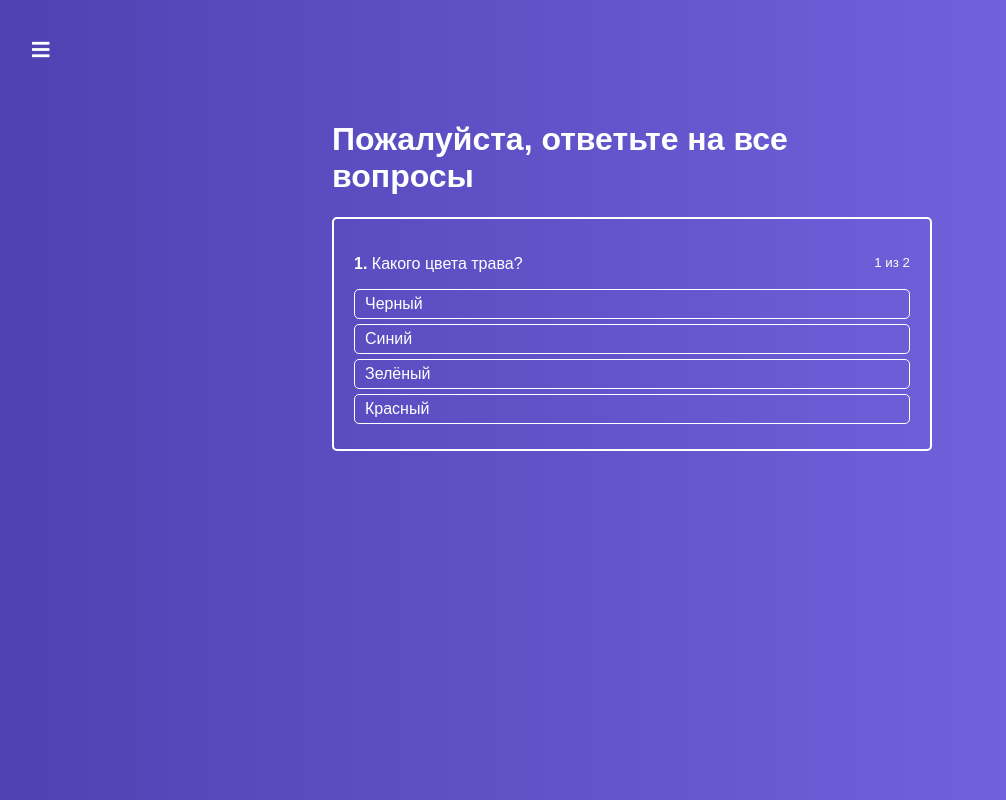
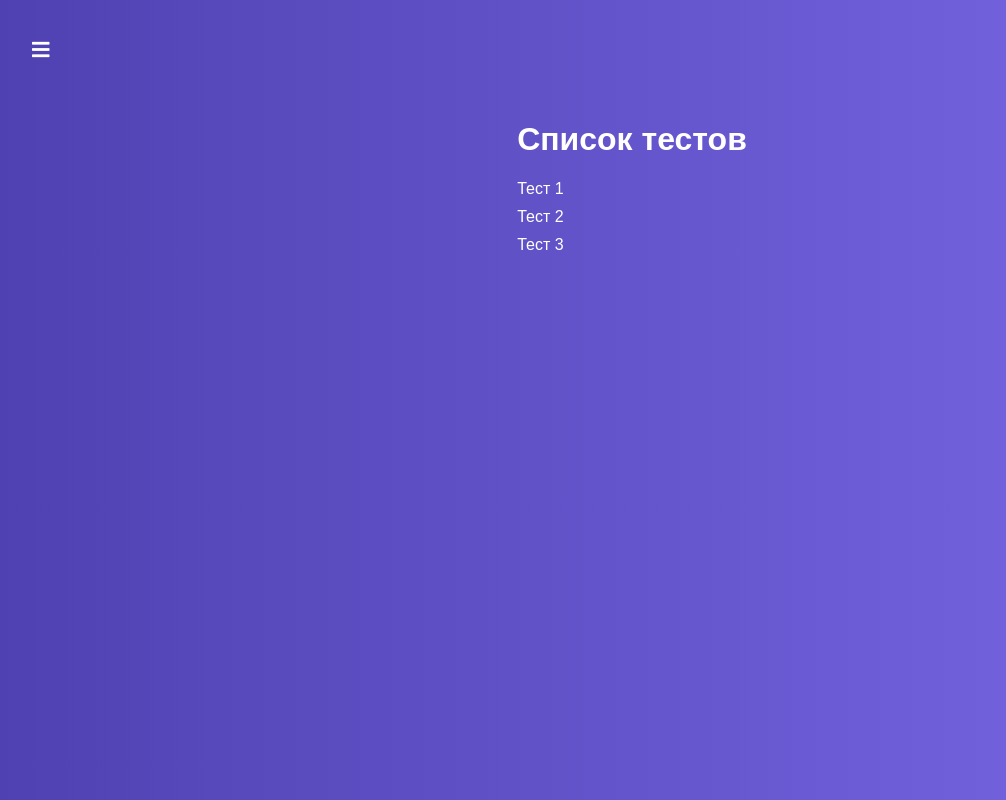
Before and after one commit to abr-ya/react-quiz3, a React (Create React App) app: page / in a window 1280 px wide. Shown: the whole page, without its empty margins (8-1014 px from the left). Built offline with nearby package versions, Linux system fonts and the light colour scheme.

Commit message:
Добавлен роутинг.

```diff
--- a/package.json
+++ b/package.json
@@ -6,6 +6,7 @@
     "classnames": "^2.2.6",
     "react": "^16.11.0",
     "react-dom": "^16.11.0",
+    "react-router-dom": "^5.1.2",
     "react-scripts": "3.2.0"
   },
   "scripts": {
--- a/src/App.js
+++ b/src/App.js
@@ -1,13 +1,22 @@
 import React, { Component } from 'react';
 import Layout from './hoc/Layout/Layout';
+import {Route, Switch} from 'react-router-dom';
+import Auth from './containers/Auth/Auth';
 import Quiz from './containers/Quiz/Quiz';
+import QuizCreator from './containers/QuizCreator/QuizCreator';
+import QuizList from './containers/QuizList/QuizList';
 
 
 class App extends Component {
   render() {
     return (
       <Layout>
-        <Quiz />
+        <Switch>
+          <Route path="/auth" component={Auth} />
+          <Route path="/quiz-creator" component={QuizCreator} />
+          <Route path="/quiz/:id" component={Quiz} />
+          <Route path="/" component={QuizList} />
+        </Switch>
       </Layout>
     );
   }
--- a/src/components/FinishedQuiz/FinishedQuiz.js
+++ b/src/components/FinishedQuiz/FinishedQuiz.js
@@ -1,6 +1,7 @@
 import React from 'react';
 import classes from './FinishedQuiz.module.css';
 import Button from '../UI/Button/Button';
+import {Link} from 'react-router-dom';
 
 
 const FinishedQuiz = props => {
@@ -43,7 +44,9 @@ const FinishedQuiz = props => {
 
             <div>
                 <Button onClick={props.onRetry} type='primary'>Повторить</Button>
-                <Button type='success'>Перейти к списку</Button>
+                <Link to={'/'}>
+                    <Button type='success'>Перейти к списку</Button>
+                </Link>
             </div>
 
         </div>
--- a/src/components/Nav/MenuMain/MenuMain.js
+++ b/src/components/Nav/MenuMain/MenuMain.js
@@ -1,15 +1,32 @@
 import React, {Component} from 'react';
 import classes from './MenuMain.module.css';
+import {NavLink} from 'react-router-dom';
 import Backdrop from '../../UI/Backdrop/Backdrop';
 
-const links = [1,2,3]
+const links = [
+    {to: '/', label: 'Список', exact: true},
+    {to: '/auth', label: 'Авторизация', exact: false},
+    {to: '/quiz-creator', label: 'Создать тест', exact: false},
+];
 
 class MenuMain extends Component {
+    // закрываем меню при клике по ссылке - копируем с клика по "пустому месту"
+    clickHandler = () => {
+        this.props.backdropClick();
+    }
+
     renderLinks() {
         return links.map((link, index) => {
             return (
                 <li key={index}>
-                    <a href="#">Link {link}</a>
+                    <NavLink
+                        to={link.to}
+                        exact={link.exact}
+                        activeClassName={classes.active}
+                        onClick={this.clickHandler}
+                    >
+                        {link.label}
+                    </NavLink>
                 </li>
             )
         })
--- /dev/null
+++ b/src/containers/Auth/Auth.js
@@ -0,0 +1,13 @@
+import React, { Component } from 'react';
+import classes from './Auth.module.css';
+
+
+export default class Auth extends Component {
+    render() {
+        return (
+            <div>
+                <h1>Auth</h1>
+            </div>
+        )
+    }
+}
--- /dev/null
+++ b/src/containers/Auth/Auth.module.css
@@ -0,0 +1,8 @@
+.Auth {
+    display: flex;
+    justify-content: center;
+    padding-top: 100px;
+    flex-grow: 1;
+    width: 100%;
+    background: linear-gradient(90deg, #5041b2 0%, #7969e6 100%);
+}
--- /dev/null
+++ b/src/containers/QuizCreator/QuizCreator.js
@@ -0,0 +1,13 @@
+import React, { Component } from 'react';
+import classes from './QuizCreator.module.css';
+
+
+export default class QuizCreator extends Component {
+    render() {
+        return (
+            <div>
+                <h1>QuizCreator</h1>
+            </div>
+        )
+    }
+}
--- /dev/null
+++ b/src/containers/QuizCreator/QuizCreator.module.css
@@ -0,0 +1,8 @@
+.QuizCreator {
+    display: flex;
+    justify-content: center;
+    padding-top: 100px;
+    flex-grow: 1;
+    width: 100%;
+    background: linear-gradient(90deg, #5041b2 0%, #7969e6 100%);
+}
--- /dev/null
+++ b/src/containers/QuizList/QuizList.js
@@ -0,0 +1,32 @@
+import React, { Component } from 'react';
+import classes from './QuizList.module.css';
+import {NavLink} from 'react-router-dom';
+
+export default class QuizList extends Component {
+    renderQuizes() {
+        // когда-нибудь мы будем забирать здесь список тестов с бэка
+        return [1, 2, 3].map((quiz, index) => {
+            return (
+                <li key={index} >
+                    <NavLink to={'/quiz/' + quiz}>
+                        Тест {quiz}
+                    </NavLink>
+                </li>
+            )
+        });
+    }
+
+    render() {
+        return (
+            <div className={classes.QuizList}>
+                <div>
+                    <h1>Список тестов</h1>
+                    <ul>
+                        {this.renderQuizes()}
+                    </ul>
+                </div>
+            </div>
+
+        )
+    }
+}
--- /dev/null
+++ b/src/containers/QuizList/QuizList.module.css
@@ -0,0 +1,31 @@
+.QuizList {
+    display: flex;
+    justify-content: center;
+    padding-top: 100px;
+    flex-grow: 1;
+    width: 100%;
+    background: linear-gradient(90deg, #5041b2 0%, #7969e6 100%);
+}
+
+.QuizList h1 {
+    color: #fff;
+}
+
+.QuizList ul {
+    list-style: none;
+    margin: 0;
+    padding: 0;
+}
+
+.QuizList ul li {
+    margin-bottom: 10px;
+}
+
+.QuizList ul li a {
+    text-decoration: none;
+    color: #fff;
+}
+
+.QuizList ul li a:hover {
+    color: #999;
+}
--- a/src/index.js
+++ b/src/index.js
@@ -1,11 +1,18 @@
 import React from 'react';
 import ReactDOM from 'react-dom';
 import App from './App';
+import {BrowserRouter} from 'react-router-dom';
 import '../node_modules/@fortawesome/fontawesome-free/css/all.min.css';
 import './index.css';
 
 
+const app = (
+  <BrowserRouter>
+    <App />
+  </BrowserRouter>
+);
+
 ReactDOM.render(
-  <App />,
+  app,
   document.getElementById('root')
 );
```
Also changed, not shown: 1 other file (tests, documents, lock files or other folders).
